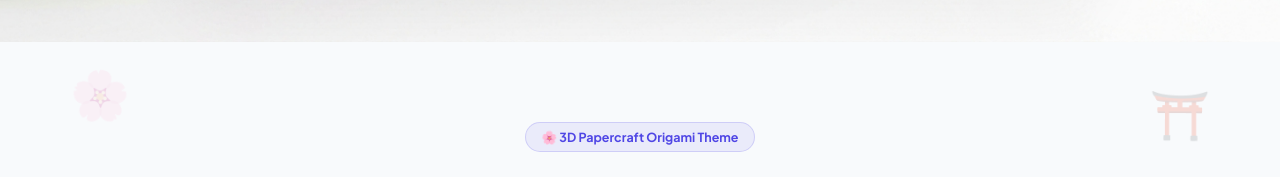
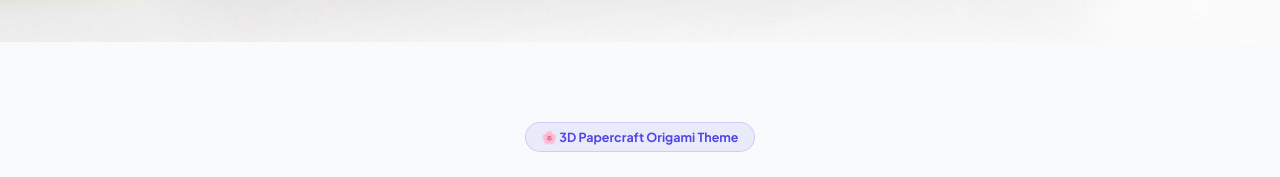
Before and after one commit to manulaWithanage/mochi-companion, a React (Vite) app in the folder apps/web/: page / in a window 1280 px wide. Shown: the part 815-992 px from the top of the page. Built offline with nearby package versions, Linux system fonts and the light colour scheme.

Commit message:
Remove background flower and torii gate ornaments from Why We Built Mochi section

```diff
--- a/apps/web/src/components/LandingPage.tsx
+++ b/apps/web/src/components/LandingPage.tsx
@@ -313,30 +313,6 @@ export const LandingPage: React.FC<LandingPageProps> = ({ onGoToDashboard }) =>
 
       {/* 🔮 SECTION 1: WHY MOCHI EXISTS — SYMMETRICAL 3D PAPERCRAFT CARDS WITH MATCHING ARTWORK BANNERS */}
       <section style={{ maxWidth: '1140px', margin: '0 auto', padding: '80px 24px 40px 24px', position: 'relative' }}>
-
-        {/* Background Paper Origami Accent Ornaments */}
-        <div style={{
-          position: 'absolute',
-          top: '20px',
-          left: '0',
-          fontSize: '48px',
-          opacity: 0.15,
-          pointerEvents: 'none',
-          userSelect: 'none'
-        }}>
-          🌸
-        </div>
-        <div style={{
-          position: 'absolute',
-          top: '40px',
-          right: '0',
-          fontSize: '48px',
-          opacity: 0.15,
-          pointerEvents: 'none',
-          userSelect: 'none'
-        }}>
-          ⛩️
-        </div>
 
         <div style={{ textAlign: 'center', marginBottom: '56px' }}>
           <div style={{
```
